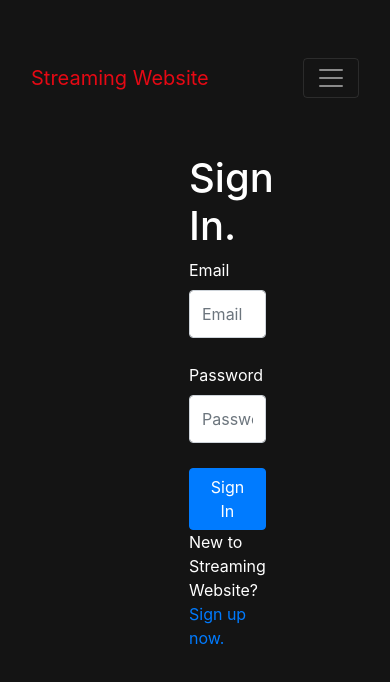
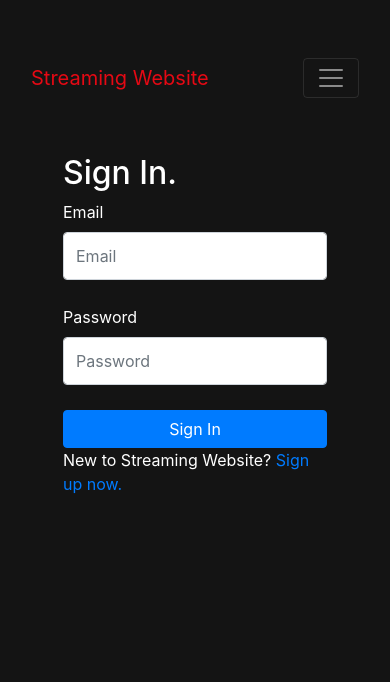
Before and after one commit to Lulubul/Netflix, a React (Create React App) app in the folder Netflix/ClientApp/: page /signup/login in a window 390 px wide. Shown: the top 682 px of the page. Built offline with nearby package versions, Linux system fonts and the light colour scheme.

Commit message:
Make sign-up responsive using bootrap classes

```diff
--- a/Netflix/ClientApp/src/components/profile/NewProfile.jsx
+++ b/Netflix/ClientApp/src/components/profile/NewProfile.jsx
@@ -30,7 +30,7 @@ export class NewProfile extends Component {
     return (
       <Container id="newProfile">
         <h1>Add profile</h1>
-        <h3>Add a profile for another person watching Netflix.</h3>
+        <h3>Add a profile for another person watching Streaming Website.</h3>
         <Row className="profile-entry">
           <div className="main-profile-avatar">
             <Image alt={"Profile"} src={this.avatarUrl} />
--- a/Netflix/ClientApp/src/components/signup/Login.css
+++ b/Netflix/ClientApp/src/components/signup/Login.css
@@ -1,7 +1,6 @@
 #login {
     margin: auto;
     position: relative;
-    width: 30%;
     padding: 3em;
     color: white;
 }
--- a/Netflix/ClientApp/src/components/signup/Login.jsx
+++ b/Netflix/ClientApp/src/components/signup/Login.jsx
@@ -4,21 +4,31 @@ import './Login.css';
 import { Button, Form } from "react-bootstrap";
 
 export class Login extends Component {
+
+  constructor(props) {
+    super(props);
+    this.state = { validated: false };
+  }
+
   render() {
+    const { validated } = this.state;
     return (
-      <div id="login">
-        <h1>Sign In.</h1>
-        <Form method="POST">
+      <div id="login" class="col-xs-6 col-md-6 col-lg-3">
+        <h2>Sign In.</h2>
+        <Form
+            noValidate
+            validated={validated}
+            method="POST">
             <Form.Group controlId="formEmail">
               <Form.Label>Email</Form.Label>
-              <Form.Control type="text" placeholder="Email" />
+              <Form.Control type="email" placeholder="Email" required/>
             </Form.Group>
             <Form.Group controlId="formPassword">
               <Form.Label>Password</Form.Label>
-              <Form.Control type="text" placeholder="Password" />
+              <Form.Control type="password" min="5" placeholder="Password" required/>
             </Form.Group>
             <Link to="/profiles">
-              <Button type="submit" className="btn btn-primary btn-solid btn-oversize">Sign In</Button>
+              <Button disabled={validated} type="submit" className="btn btn-primary btn-solid btn-oversize">Sign In</Button>
             </Link>
             <span>New to Streaming Website? <Link to="/signup/planform">Sign up now.</Link></span>
           </Form>
--- a/Netflix/ClientApp/src/components/signup/Payment.css
+++ b/Netflix/ClientApp/src/components/signup/Payment.css
@@ -3,5 +3,4 @@
   margin: auto;
   position: relative;
   padding: 3em;
-  width: 30%;
 }
--- a/Netflix/ClientApp/src/components/signup/Payment.jsx
+++ b/Netflix/ClientApp/src/components/signup/Payment.jsx
@@ -18,13 +18,13 @@ export default class Payment extends Component {
 
   render() {
     return (
-      <div className="paymentContainer" data-uia="payment-container">
+      <div className="paymentContainer col-xs-6 col-md-6 col-lg-3" data-uia="payment-container">
         <div className="stepHeader-container">
           <div className="stepHeader">
             <span className="stepIndicator">
               STEP <b>3</b> OF <b>3</b>
             </span>
-            <h1 className="stepTitle">Set up your payment.</h1>
+            <h2 className="stepTitle">Set up your payment.</h2>
           </div>
         </div>
         <div>
@@ -49,11 +49,11 @@ export default class Payment extends Component {
           </Form.Group>
           <Form.Group controlId="formCardtNumber">
             <Form.Label>Card Number</Form.Label>
-            <Form.Control type="text" placeholder="Card Number" />
+            <Form.Control type="tel" placeholder="Card Number" />
           </Form.Group>
           <Form.Group controlId="formSecurityCode">
             <Form.Label>Security Code</Form.Label>
-            <Form.Control type="text" placeholder="Security Code" />
+            <Form.Control type="tel" placeholder="Security Code" />
           </Form.Group>
           <Link to="/profiles">
             <Button>START MEMBERSHIP</Button>
--- a/Netflix/ClientApp/src/components/signup/PlanForm.jsx
+++ b/Netflix/ClientApp/src/components/signup/PlanForm.jsx
@@ -26,7 +26,7 @@ export class PlanForm extends Component {
     return (
       <div id="signIn">
         <span>STEP 1 OF 3</span>
-        <h1>Choose a plan that's right for you.</h1>
+        <h2>Choose a plan that's right for you.</h2>
         <p>Downgrade or upgrade at any time</p>
         <table className="table table-dark">
           <thead>
@@ -67,15 +67,13 @@ export class PlanForm extends Component {
           </tbody>
         </table>
         <Link to="/signup/register">
-          <button type="button" className="btn btn-primary btn-solid btn-oversize">CONTINUE</button>
+          <Button type="button" className="btn btn-primary btn-solid btn-oversize">CONTINUE</Button>
         </Link>
       </div>
     )
   }
 
   renderBoolean = (value) => {
-    return value
-      ?  <FontAwesomeIcon icon="check" />
-      : <FontAwesomeIcon icon="times" />;
+    return value ? <FontAwesomeIcon icon="check" /> : <FontAwesomeIcon icon="times" />;
   }
 }
--- a/Netflix/ClientApp/src/components/signup/Register.css
+++ b/Netflix/ClientApp/src/components/signup/Register.css
@@ -1,7 +1,6 @@
 #register-container {
     margin: auto;
     position: relative;
-    width: 30%;
     padding: 3em;
 }
 
--- a/Netflix/ClientApp/src/components/signup/Register.jsx
+++ b/Netflix/ClientApp/src/components/signup/Register.jsx
@@ -6,9 +6,9 @@ import { Button, Form } from "react-bootstrap";
 export class Register extends Component {
   render() {
     return (
-      <div id="register-container">
+      <div id="register-container" className="col-xs-6 col-md-6 col-lg-3" >
         <span>STEP 2 OF 3</span>
-        <h1>Sign up to start your free month.</h1>
+        <h2>Sign up to start your free month.</h2>
         <div id="register">
           <Form method="POST">
             <Form.Group controlId="formEmail">
@@ -17,7 +17,7 @@ export class Register extends Component {
             </Form.Group>
             <Form.Group controlId="formPassword">
               <Form.Label>Password</Form.Label>
-              <Form.Control type="text" placeholder="Password" />
+              <Form.Control type="password" placeholder="Password" />
             </Form.Group>
             <Link to="/signup/payment">
               <Button>Continue</Button>
```
